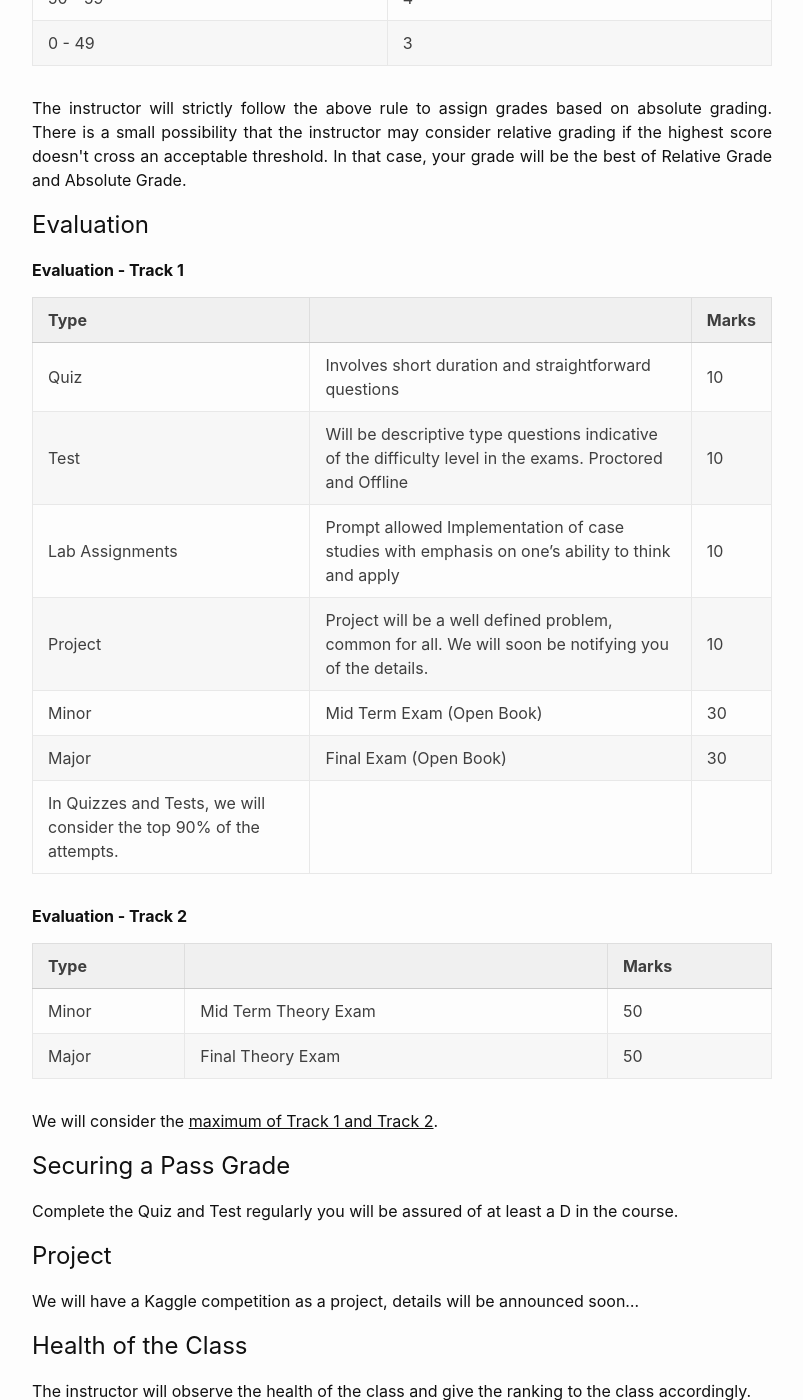
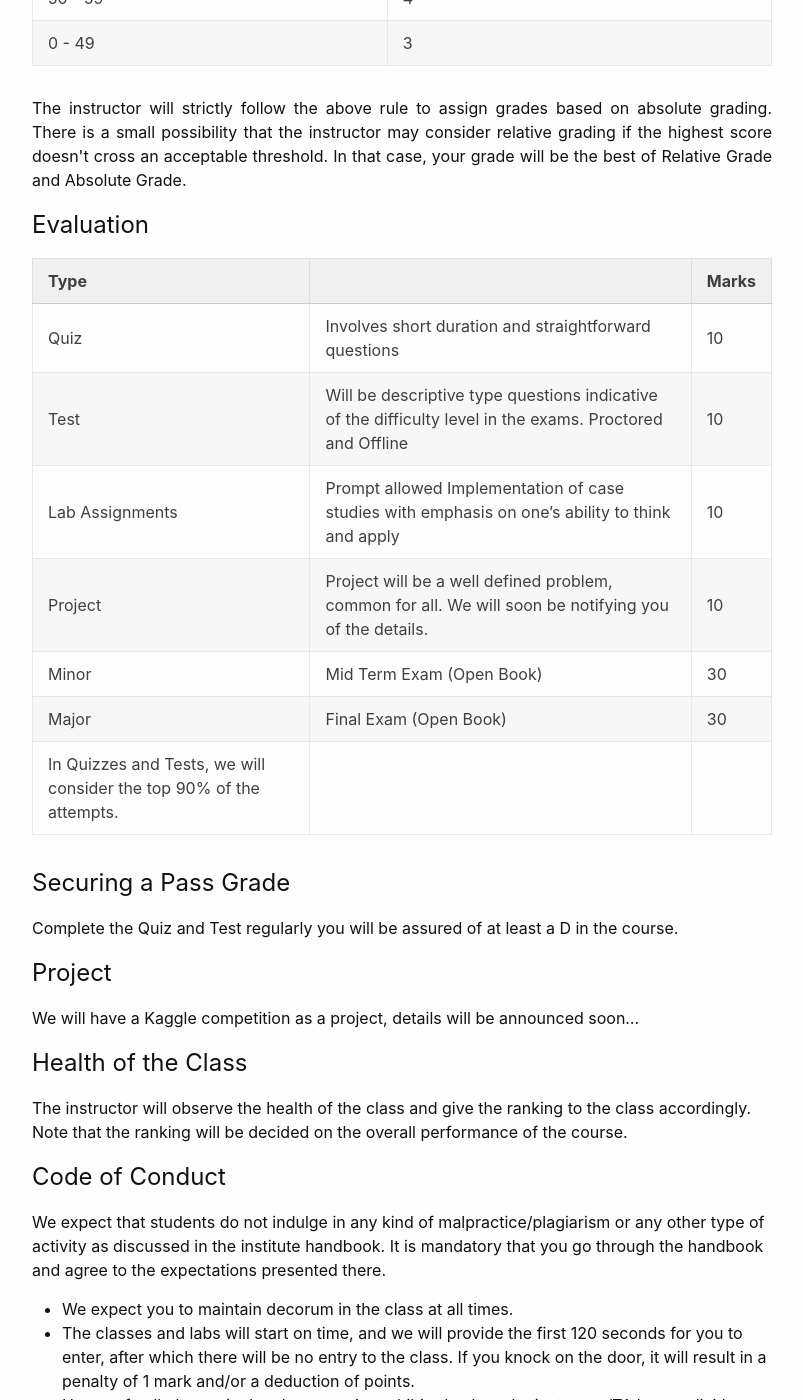
Before and after one commit to sudarshansudarshan/cs503, a Jekyll site: the page built from Handbook.md, in a window 1280 px wide and 1400 px high, scrolled down 2338 px. Shown: the whole window, without its empty margins (238-1041 px from the left). Built offline with Jekyll 4.4.1, drawn with Linux system fonts in a browser that asks for light colours.

Commit message:
Update Handbook.md

```diff
--- a/Handbook.md
+++ b/Handbook.md
@@ -60,7 +60,7 @@ The dashboard will contain:
 
 
 ### Credentials for Flip Learning Portal.
-- Portal: [students.masaischool.com](students.masaischool.com)
+- Portal: [students.masaischool.com](https://students.masaischool.com/)
 - Email: The one that you used to register for the course.
 - Password: Use Forget password, and you'll get an email to enter a new password
 
@@ -85,7 +85,6 @@ The instructor will strictly follow the above rule to assign grades based on abs
 </p>
 # Evaluation
 
-**Evaluation - Track 1**
 
 | Type |  |Marks|
 |--|--|--|
@@ -97,15 +96,6 @@ The instructor will strictly follow the above rule to assign grades based on abs
 |Major|Final Exam (Open Book)|30|
 |In Quizzes and Tests, we will consider the top 90% of the attempts. |||
 
-
-**Evaluation - Track 2**
-
-| Type  |                      | Marks |
-| ----- | -------------------- | ----- |
-| Minor | Mid Term Theory Exam | 50    |
-| Major | Final Theory Exam    | 50    |
-
-We will consider the <u>maximum of Track 1 and Track 2</u>.
 
 
 # Securing a Pass Grade
```
